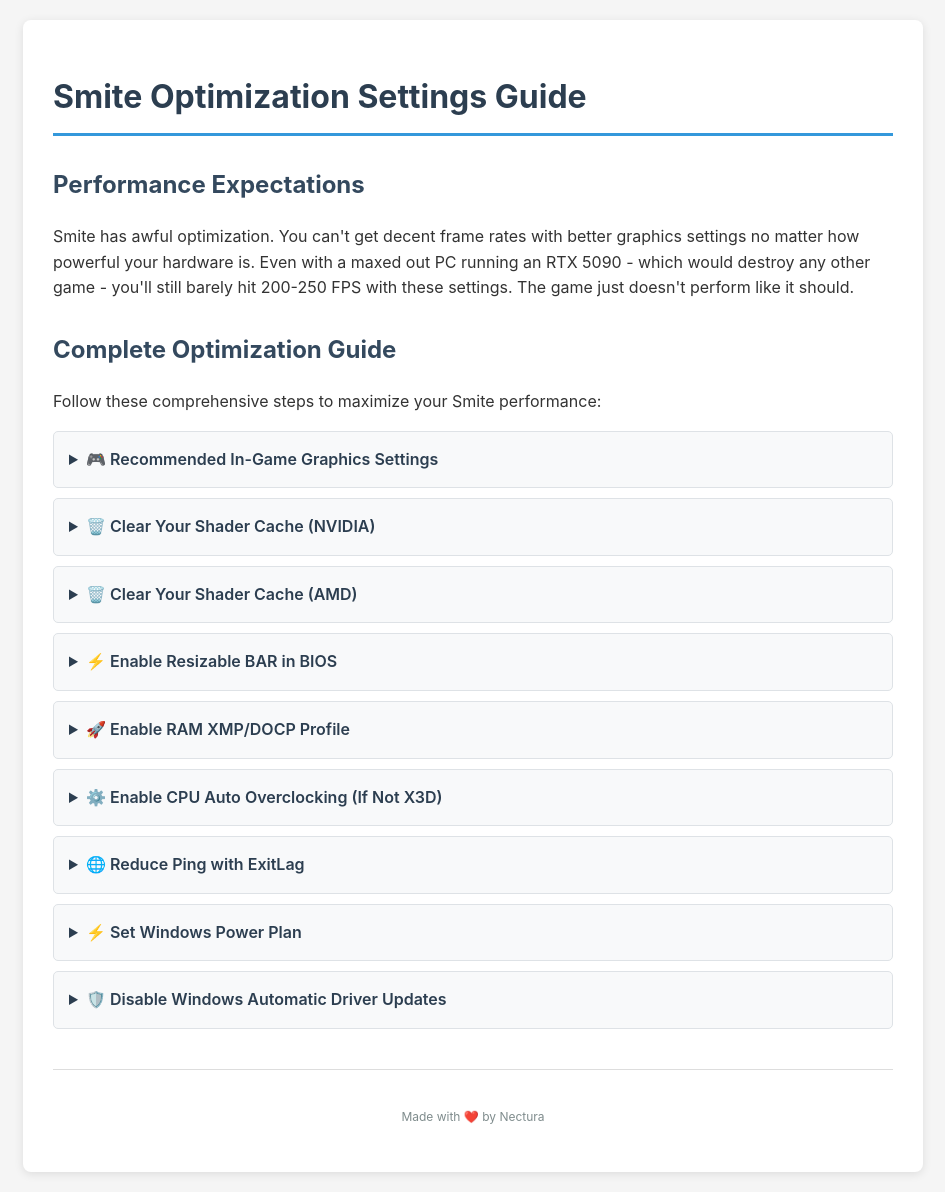
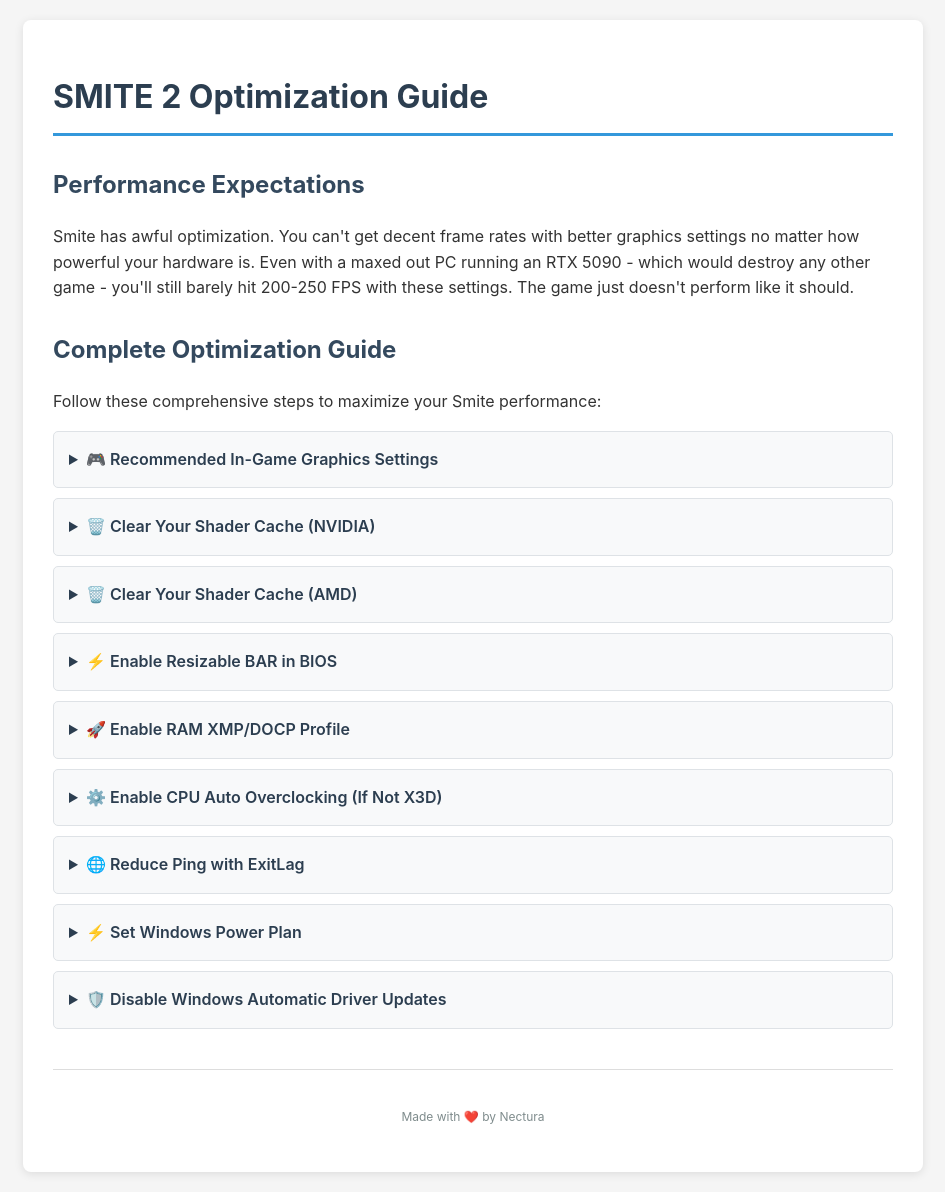
Before and after one commit to Nectura/smite-optimization-guide, a Jekyll site: the page built from README.md, in a window 1280 px wide. Shown: the whole page, without its empty margins (167-1112 px from the left). Built offline with Jekyll 4.4.1, drawn with Linux system fonts in a browser that asks for light colours; our own code applies the rules of GitHub Pages for plain Markdown files.

Commit message:
Updated guide

```diff
--- a/_layouts/default.html
+++ b/_layouts/default.html
@@ -4,7 +4,7 @@
     <meta charset="UTF-8">
     <meta http-equiv="X-UA-Compatible" content="IE=edge">
     <meta name="viewport" content="width=device-width, initial-scale=1">
-    <title>Smite Optimization Settings</title>
+    <title>SMITE 2 Optimization Guide</title>
     <style>
       body {
         font-family: -apple-system, BlinkMacSystemFont, 'Segoe UI', Roboto, Oxygen, Ubuntu, Cantarell, sans-serif;
@@ -128,7 +128,7 @@
   </head>
   <body>
     <div class="wrapper">
-      <h1>Smite Optimization Settings Guide</h1>
+      <h1>SMITE 2 Optimization Guide</h1>
 
       <h2>Performance Expectations</h2>
       <p>Smite has awful optimization. You can't get decent frame rates with better graphics settings no matter how powerful your hardware is. Even with a maxed out PC running an RTX 5090 - which would destroy any other game - you'll still barely hit 200-250 FPS with these settings. The game just doesn't perform like it should.</p>
```
